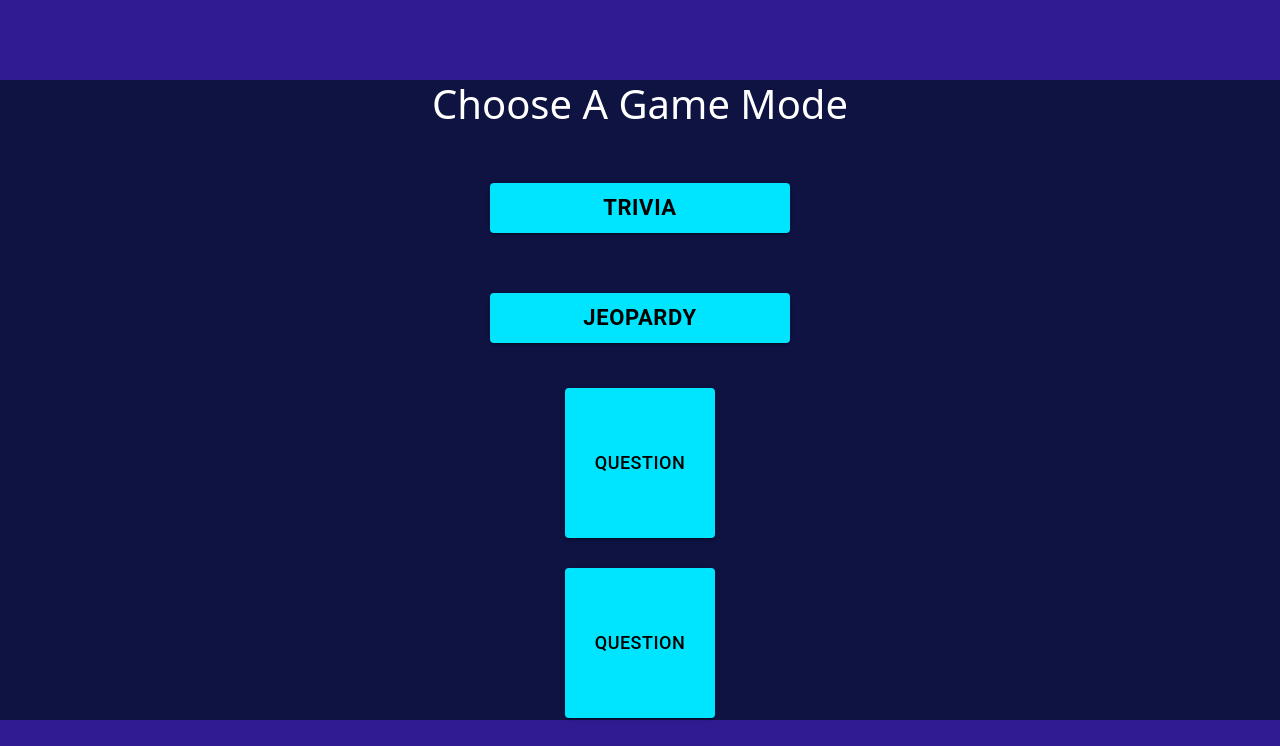
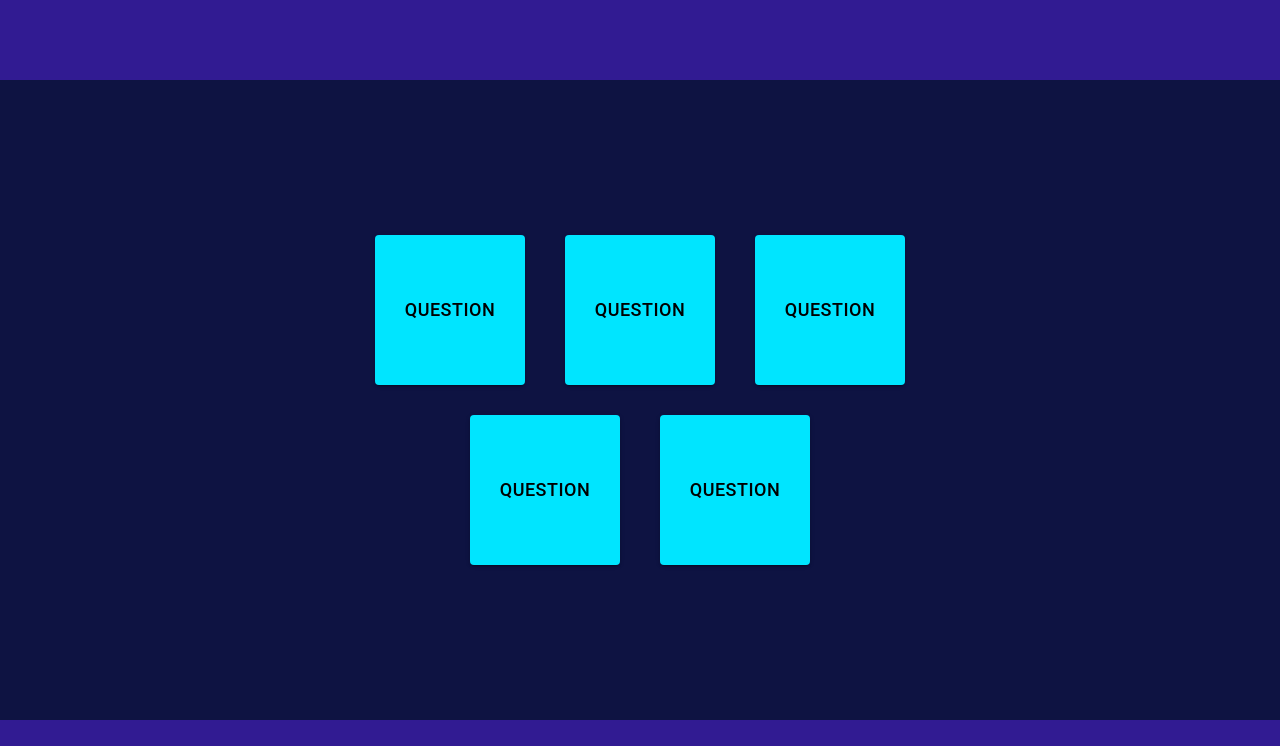
Before and after one commit to joshduns/trivia-react, a React (Create React App) app: page / in a window 1280 px wide. Shown: the top 746 px of the page. Built offline with nearby package versions, Linux system fonts and the light colour scheme.

Commit message:
Update components for TS

```diff
--- a/src/splash/button.tsx
+++ b/src/splash/button.tsx
@@ -7,10 +7,7 @@
 }
 
 const SplashButton: React.FC<Props> = ({text}) => {
-    return (
-        <div>
-            <Button id="gameButton" variant="contained" size="large">{text}</Button>
-        </div>)
+    return <Button id="gameButton" variant="contained" size="large">{text}</Button>
 }
 
 export default SplashButton;
--- a/src/splash/splash.tsx
+++ b/src/splash/splash.tsx
@@ -2,11 +2,15 @@
 import SplashButton from './button';
 import SplashHeader from './welcome';
 import Col from 'react-bootstrap/Col';
+import CSS from 'csstype';
 
+const canvasStyle: CSS.Properties = {
+    display: 'none'
+}
 
-const SplashCanvas: React.FC = () => {
+const Splash: React.FC = () => {
     return (
-        <div>
+        <div style={canvasStyle}>
             <SplashHeader />
             <Col>
                 <SplashButton text="Trivia"/>
@@ -16,4 +20,4 @@
     )
 }
 
-export default SplashCanvas;
+export default Splash;
--- a/src/trivia/question.tsx
+++ b/src/trivia/question.tsx
@@ -3,14 +3,9 @@
 import './question.css';
 
 
-class QuestionTile extends React.Component {
-    render() {
-        return (
-            <div>
-                <Button id="questionTile" variant="contained" size="large">question</Button>
-            </div>
-        )
-    }
+const QuestionTile = () => {
+    return <Button id="questionTile" variant="contained" size="large">question</Button>
 }
 
+
 export default QuestionTile;
```
